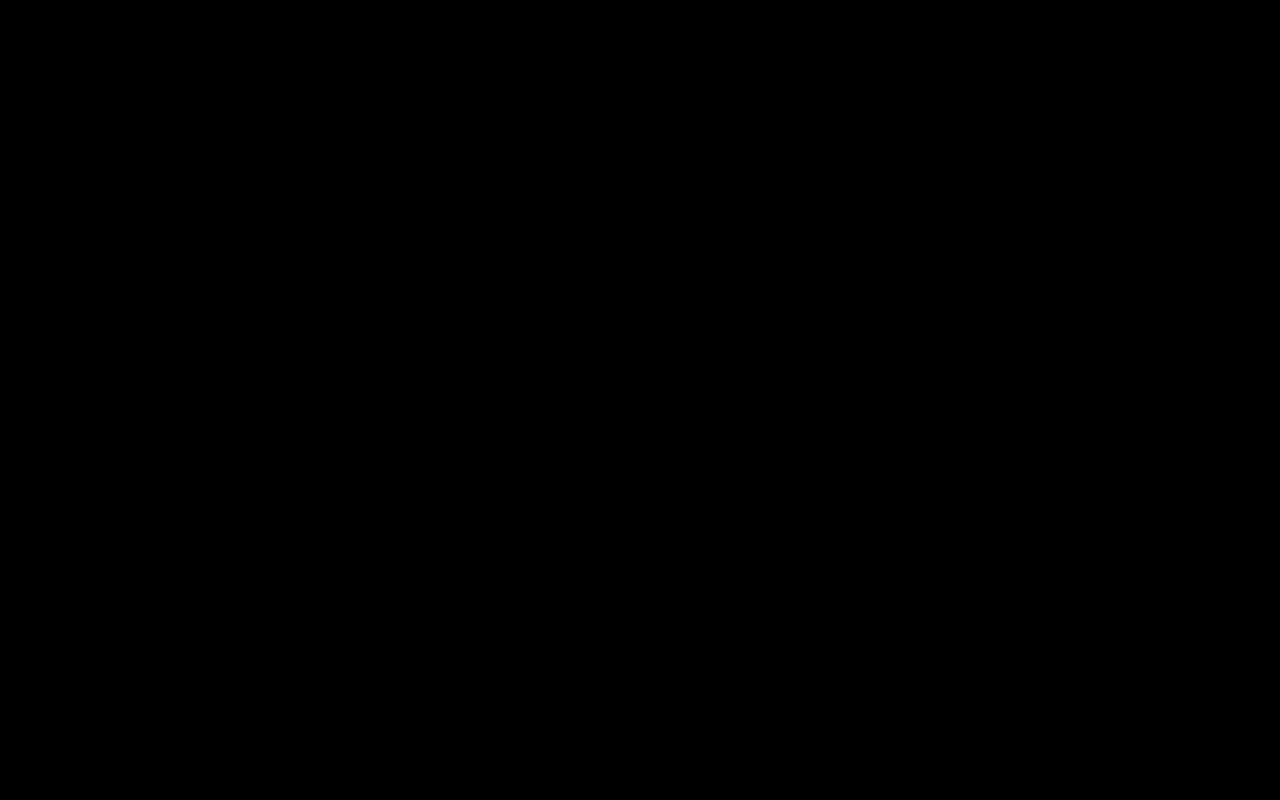
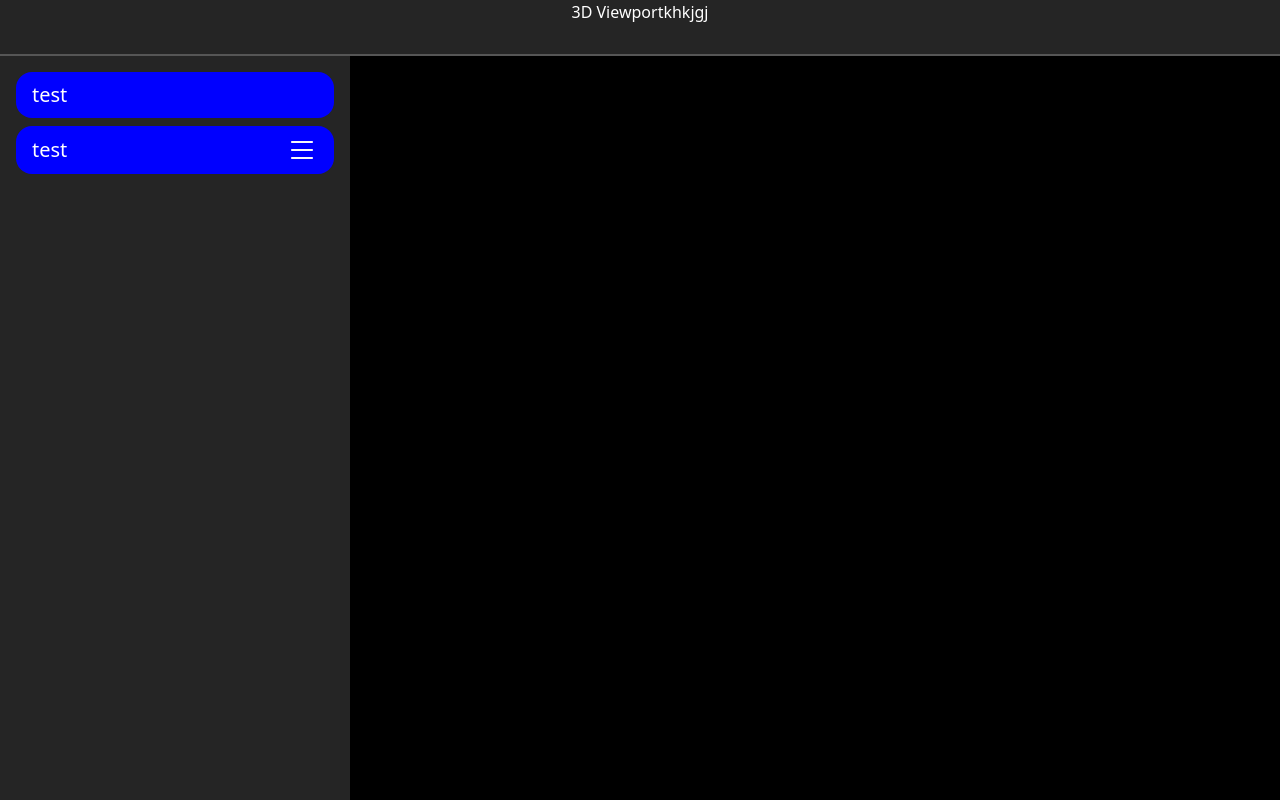
Before and after one commit to robin-whg/3D-Viewport, a website built with Parcel: page src/index.html in a window 1280 px wide. Built offline with nearby package versions, Linux system fonts and the light colour scheme; files whose address does not match are found by name.

Commit message:
started with menu

```diff
--- a/src/index.html
+++ b/src/index.html
@@ -8,6 +8,22 @@
 </head>
 
 <body>
+    <nav class="nav-top">
+        <div>
+            <img src="./assets/list.svg" alt="icon">
+        </div>
+        <div>3D Viewport</div>
+        <div>khkjgj</div>
+    </nav>
+    <aside class="sidebar sidebar-active">
+        <div class="obj-btn">
+            <span>test</span>
+        </div>
+        <div class="obj-btn">
+            <span>test</span>
+            <img src="./assets/list.svg" alt="icon">
+        </div>
+    </aside>
     <canvas id="canvas"></canvas>
     <script src="./main.js"></script>
 </body>
--- a/src/scss/_navbar.scss
+++ b/src/scss/_navbar.scss
@@ -0,0 +1,14 @@
+@import "./variables";
+
+.nav-top {
+    z-index: 3;
+    position: fixed;
+    top: 0;
+    height: 3.5rem;
+    width: 100%;
+    background: #252525;
+    border-bottom: 2px solid #565656;
+    display: flex;
+    align-items: space-between;
+    justify-content: center;
+}
--- a/src/scss/_sidebar.scss
+++ b/src/scss/_sidebar.scss
@@ -0,0 +1,34 @@
+.sidebar {
+    width: 0;
+    height: 100%;
+    position: absolute;
+    left: 0;
+    background: #252525;
+    z-index: 2;
+    padding: 0 1rem;
+    .obj-btn {
+        background: blue;
+        font-size: 1.25rem;
+        padding: .5rem 1rem;
+        border-radius: 1rem;
+        margin: .5rem 0;
+        display: flex;
+        flex-direction: row;
+        align-items: center;
+        justify-content: space-between;
+        img {
+            width: 2rem;
+            height: 2rem;
+        }
+    }
+    .obj-btn:first-of-type {
+        margin-top: 4.5rem;
+    }
+}
+
+.sidebar-active {
+    width: 100%;
+    @include media-breakpoint-up(md) {
+        width: 350px
+    }
+}
--- a/src/scss/_variables.scss
+++ b/src/scss/_variables.scss
@@ -0,0 +1,8 @@
+@mixin center {
+    display: flex;
+    align-items: center;
+    justify-content: center;
+}
+
+$bg-1: #121212;
+$bg-2: #252525;
--- a/src/scss/main.scss
+++ b/src/scss/main.scss
@@ -1,5 +1,7 @@
+@import "./variables";
 @import "../../node_modules/bootstrap/scss/bootstrap";
-@import "./variables";
+@import "./navbar";
+@import "./sidebar";
 
 @mixin center {
     display: flex;
@@ -11,6 +13,7 @@
     margin: 0;
     padding: 0;
     box-sizing: border-box;
+    color: white;
 }
 
 #canvas, #start {
@@ -18,5 +21,5 @@
     position: absolute;
     width: 100vw;
     height: 100vh;
-    background-color: #121212;
+    background-color: $bg-1;
 }
```
Also changed, not shown: dist/eye.18a4ff40.svg (added), dist/index.html, src/assets/eye.svg (added), 4 other files.
